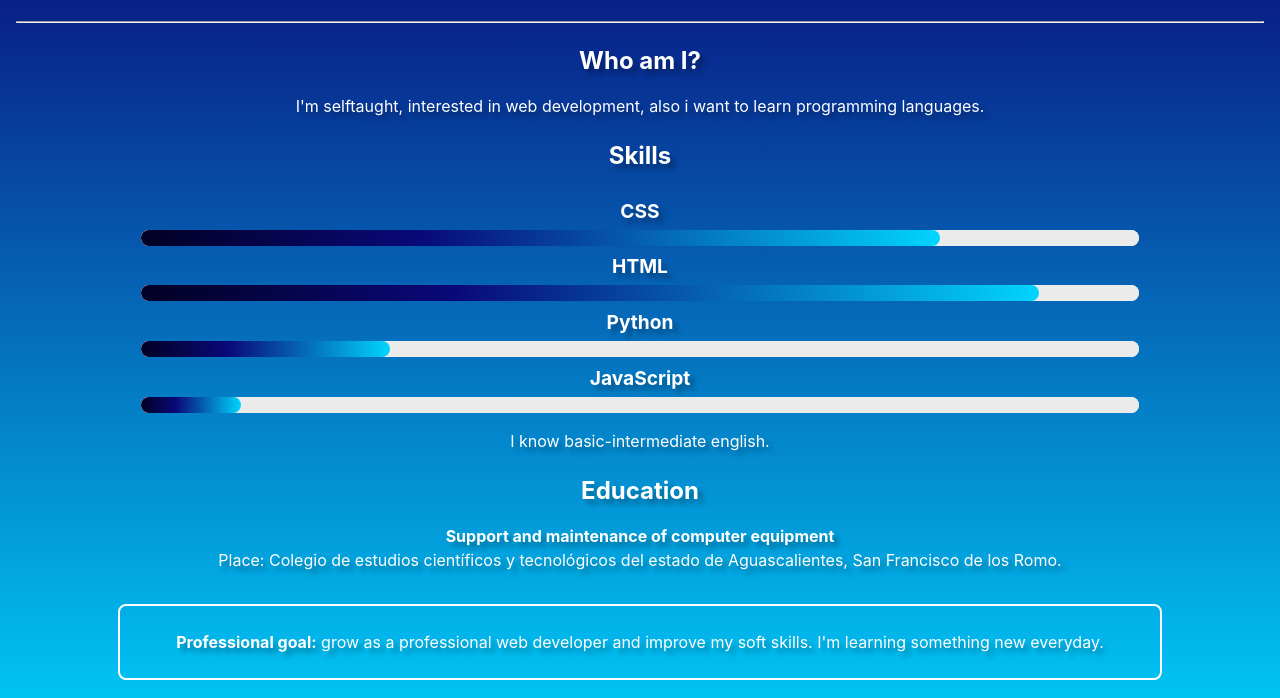
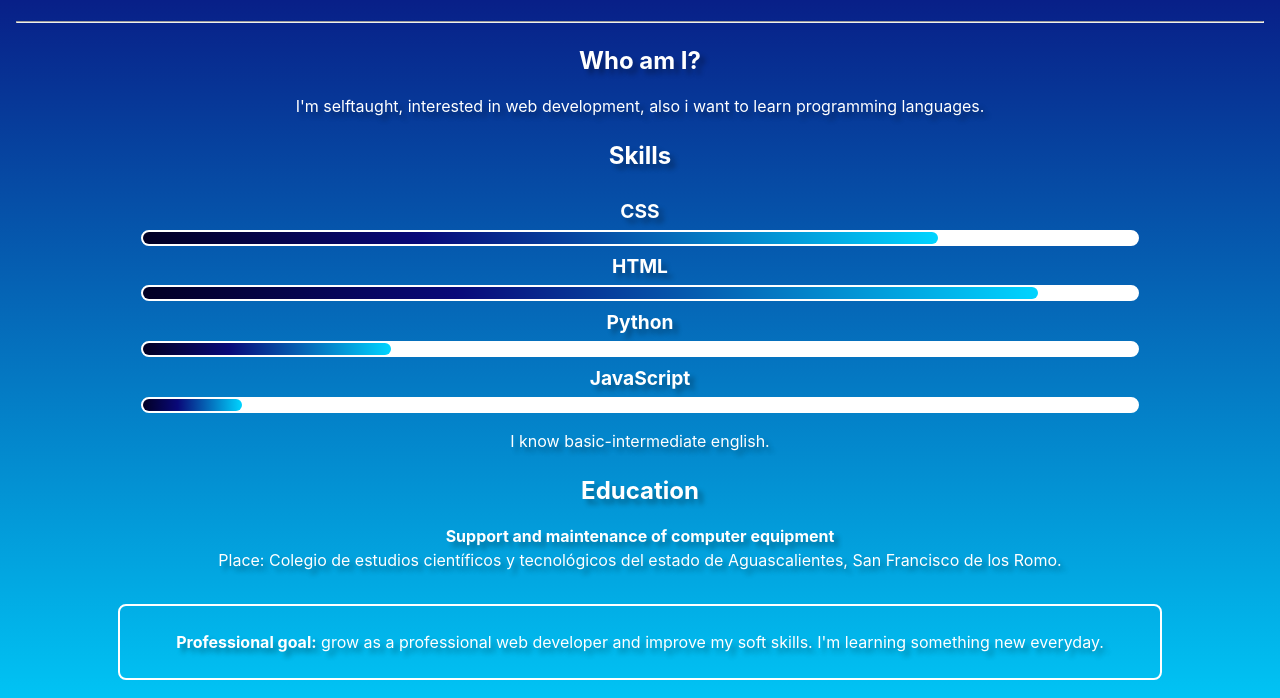
Before and after one commit to omar48121/omar48121.github.com, a plain HTML site: page personalweb/index.html in a window 1280 px wide. Shown: the part 895-1593 px from the top of the page. Drawn offline with Linux system fonts and the light colour scheme.

Commit message:
Progress bar updated

```diff
--- a/personalweb/assets/main.css
+++ b/personalweb/assets/main.css
@@ -115,18 +115,17 @@ progress[value] {
     -webkit-appearance: none;
     -moz-appearance: none;
     appearance: none;
-
     width: 80%;
     margin-top: 0.5em;
 }
 progress::-webkit-progress-bar { /* fondo en chrome, safari, opera*/
-    background-color: rgb(235, 235, 235);
+    background-color: #fff;
     border-radius: 0.5em;
 }
-progress { /* fonde en firefox, ie, edge */
-    background-color: rgb(235, 235, 235);
+progress { /* fondo en firefox, ie, edge */
+    background-color: #fff;
     border-radius: 0.5em;
-    border: none;
+    border: 2px solid #fff;
 }
 /* Relleno de la barra en Chrome, Safari, Opera… */
 progress::-webkit-progress-value {
--- a/personalweb/index.html
+++ b/personalweb/index.html
@@ -33,10 +33,10 @@
             <p class="text">I'm selftaught, interested in web development, also i want to learn programming languages.</p>
             <h2 class="title">Skills</h2>
             <div class="skills-div">
-                <span>CSS</span> <progress min="0" max="100" value="80"></progress>
-                <span>HTML</span> <progress min="0" max="100" value="90"></progress>
-                <span>Python</span> <progress min="0" max="100" value="25"></progress>
-                <span>JavaScript</span> <progress min="0" max="100" value="10"></progress>
+                <span>CSS</span> <progress max="100" value="80"></progress>
+                <span>HTML</span> <progress max="100" value="90"></progress>
+                <span>Python</span> <progress max="100" value="25"></progress>
+                <span>JavaScript</span> <progress max="100" value="10"></progress>
             </div>
             <p class="text">I know basic-intermediate english.</p>
             <h2 class="title">Education</h2>
```
